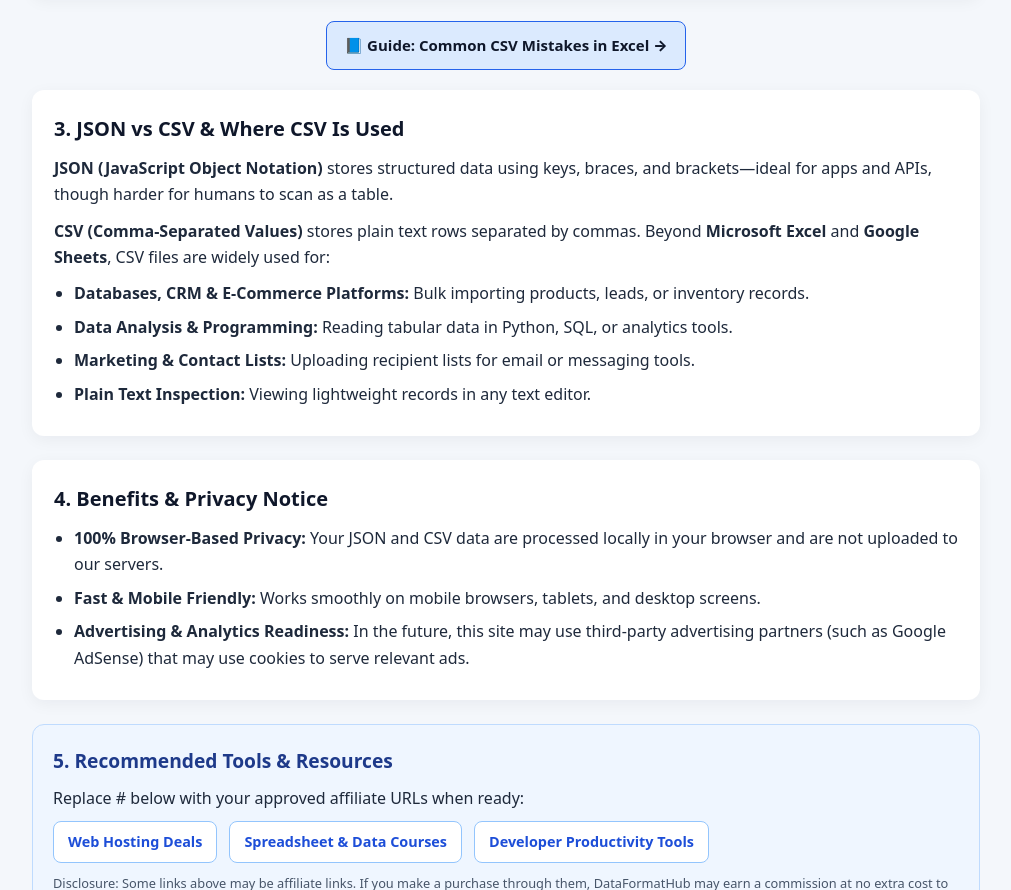
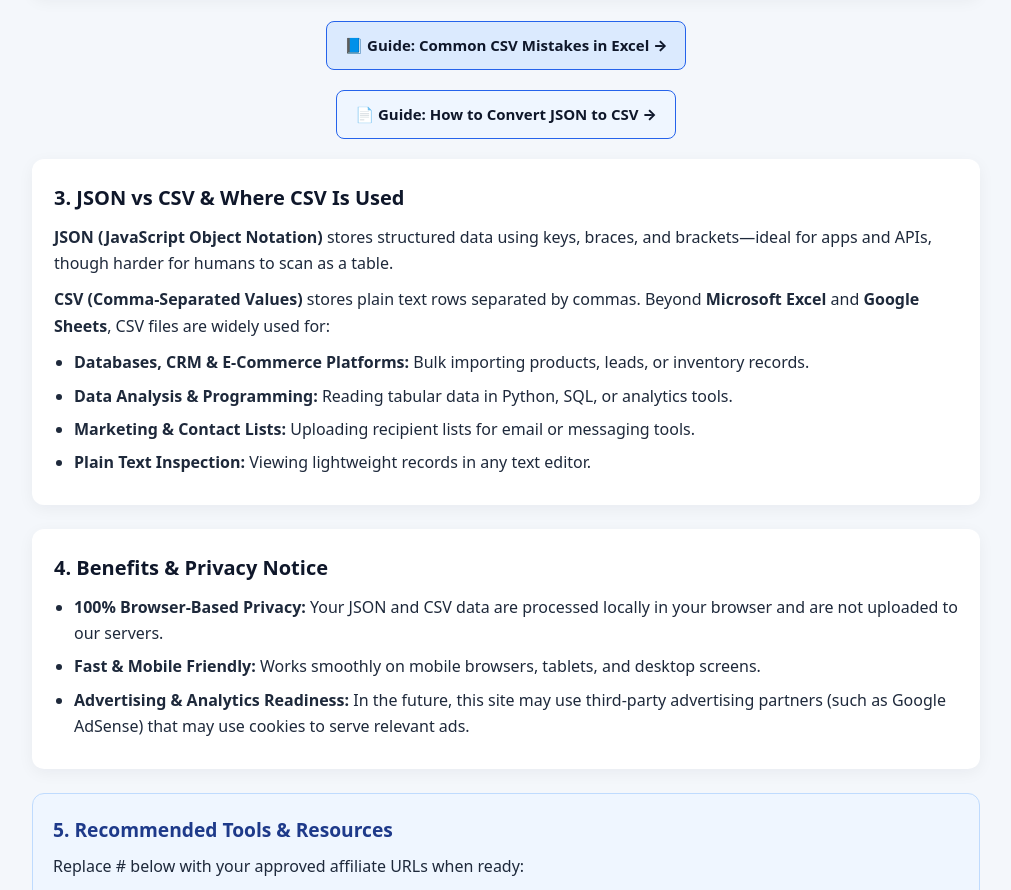
Before and after one commit to dataformathub/dataformathub, a plain HTML site: page index.html in a window 1280 px wide. Shown: the part 1012-1902 px from the top of the page, without its empty margins (134-1145 px from the left). Drawn offline with Linux system fonts and the light colour scheme.

Commit message:
Add JSON to CSV conversion guide link
Added a new guide link for converting JSON to CSV.

```diff
--- a/index.html
+++ b/index.html
@@ -219,6 +219,11 @@
     📘 Guide: Common CSV Mistakes in Excel →
   </a>
 </div>
+   <div style="text-align: center; margin: 12px 0 20px;">
+  <a href="json-to-csv-guide.html" style="display: inline-block; padding: 11px 18px; background: #eff6ff; color: #0f172a; border: 1.5px solid #2563eb; border-radius: 8px; text-decoration: none; font-weight: 800; font-size: 15px;">
+    📄 Guide: How to Convert JSON to CSV →
+  </a>
+</div>
     <!-- JSON vs CSV & Where CSV Is Used -->
     <section class="info-section">
       <h2>3. JSON vs CSV &amp; Where CSV Is Used</h2>
```
